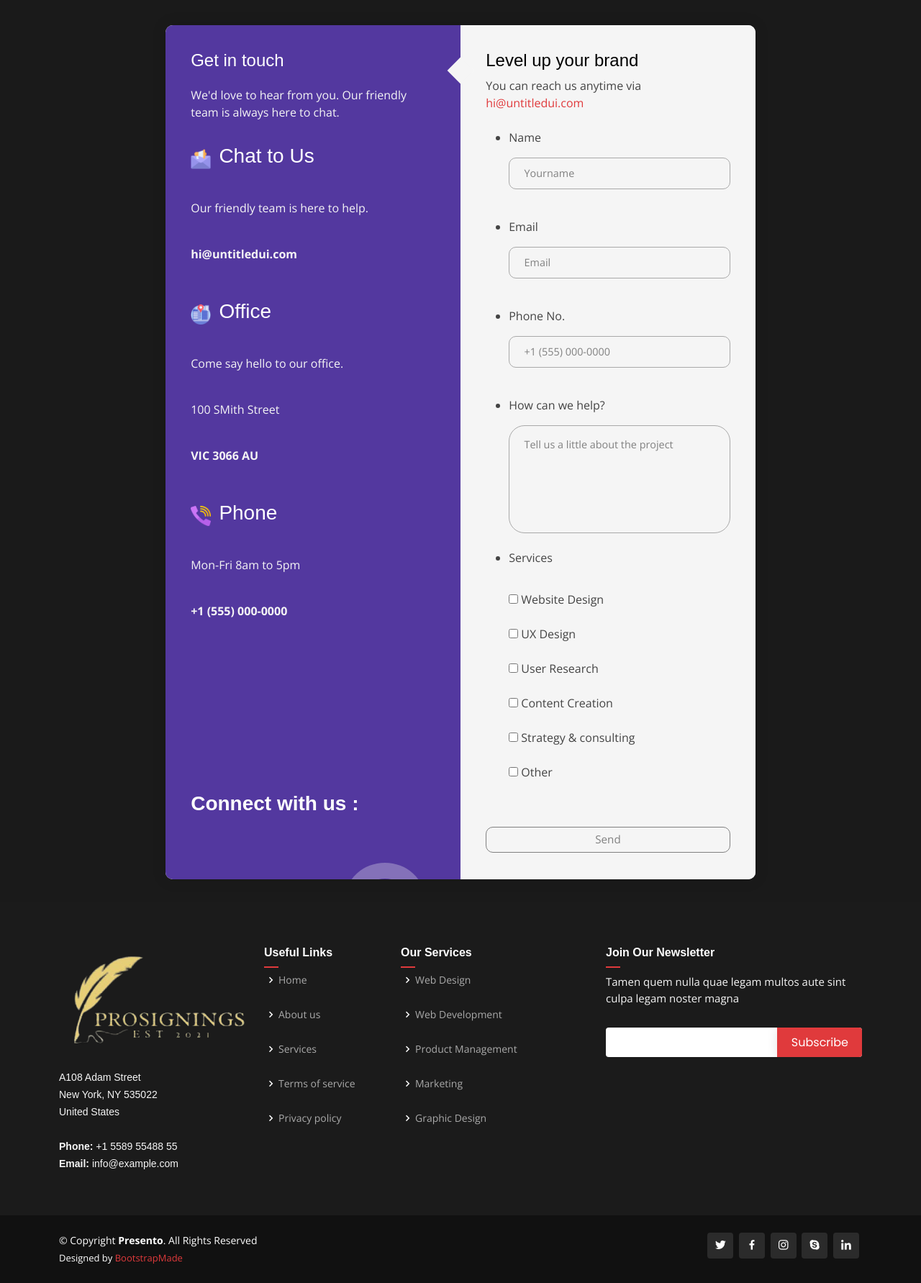
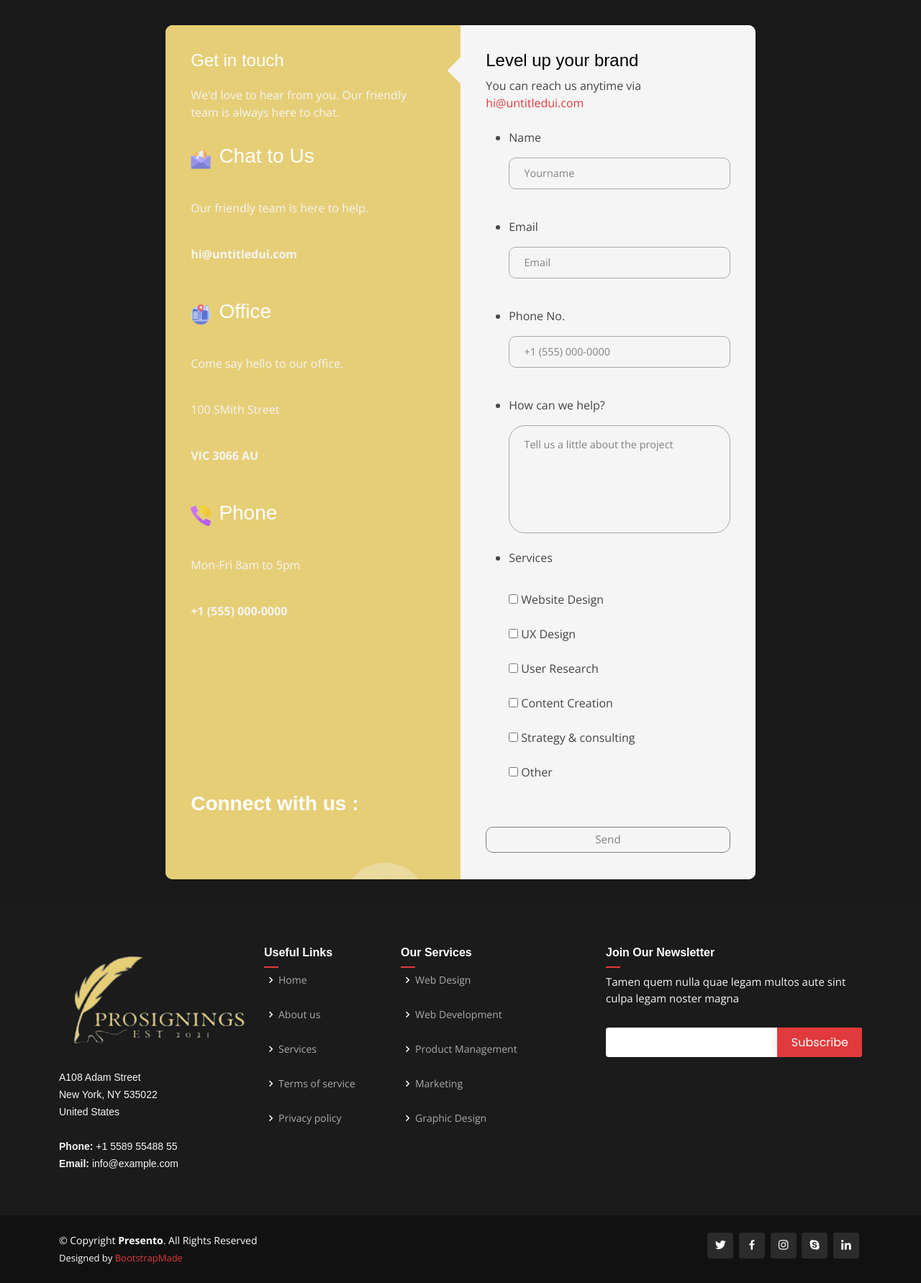
Before and after one commit to paras41617/pat_website.github.io, a PHP site: page /Notary-Contact-main/index.html in a window 1280 px wide. Shown: the part 93-1876 px from the top of the page at 72% size. Run offline with PHP 8.4, Linux system fonts and the light colour scheme; some libraries are stand-ins or nearby versions.

Commit message:
contact_color_fix

```diff
--- a/Notary-Contact-main/assets/css/style.css
+++ b/Notary-Contact-main/assets/css/style.css
@@ -214,7 +214,7 @@ textarea.input {
 
   padding: 2.3rem 2.2rem;
   position: relative;
-  background-color: #53389f;
+  background-color: #e6ce77;
 }
 li {
   background: whitesmoke;
```
